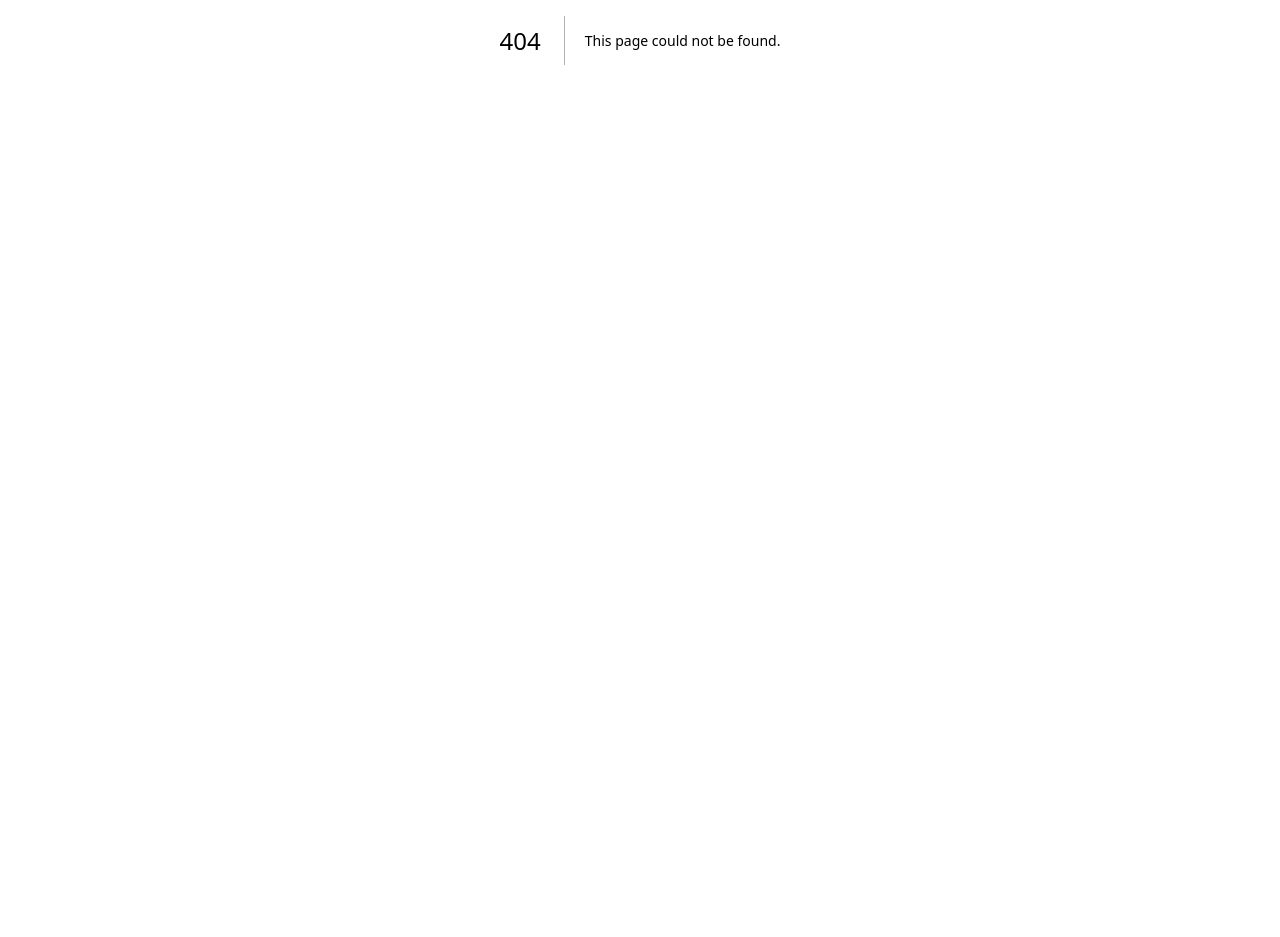
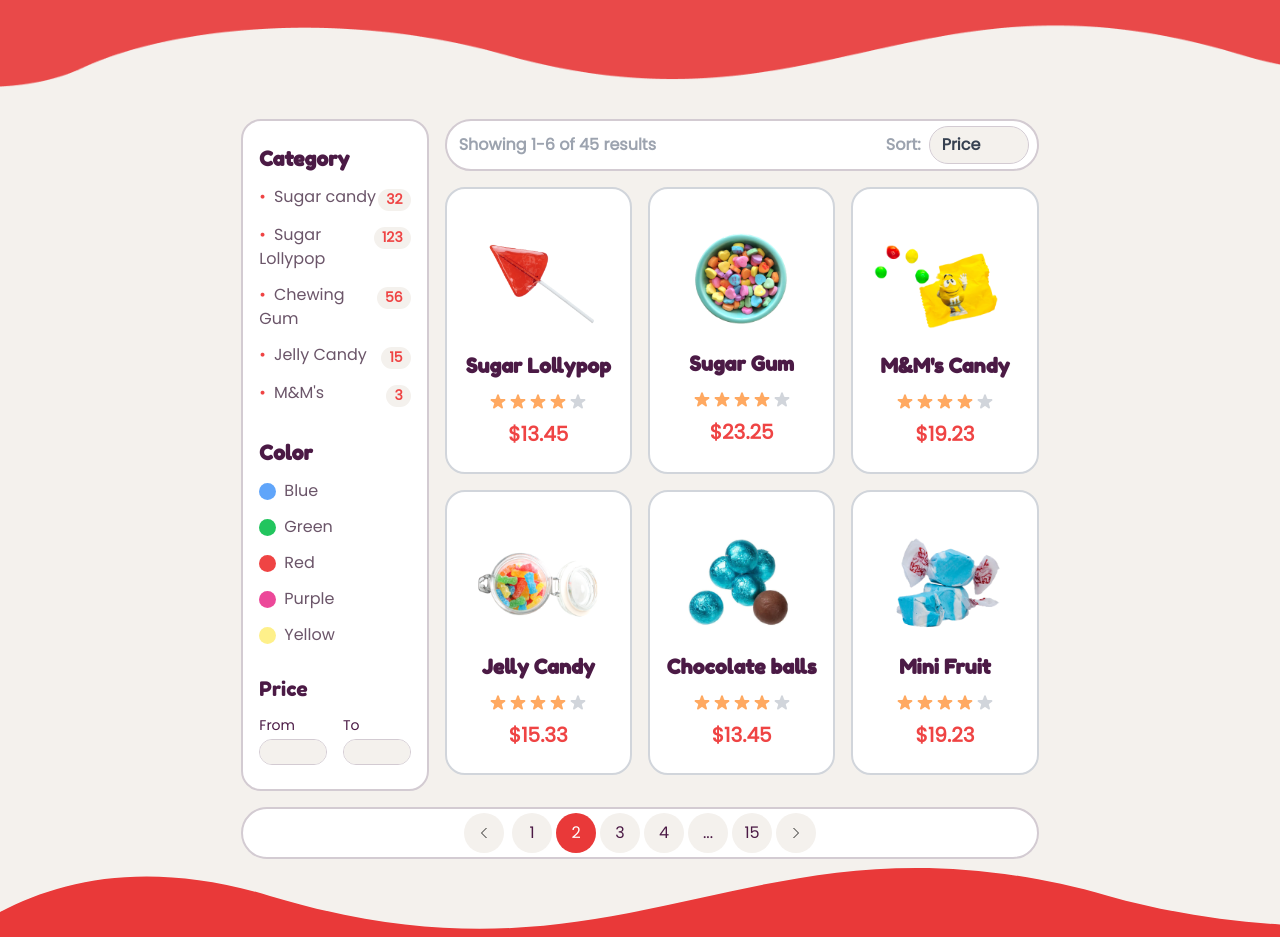
Before and after one commit to res0lution/candy-store, a Next.js app: page /collection in a window 1280 px wide. Before the commit this address had no page. Shown: the part 360-1297 px from the top of the page. Before the commit the page ends 800 px from the top, so only its background shows below. Built offline with nearby package versions, Linux system fonts and the light colour scheme.

Commit message:
collection page

```diff
--- /dev/null
+++ b/src/components/collection/CandyColors.tsx
@@ -0,0 +1,34 @@
+const candyColors = [
+  { color: 'Blue', css: 'bg-blue-400' },
+  { color: 'Green', css: 'bg-green-500' },
+  { color: 'Red', css: 'bg-red-500' },
+  { color: 'Purple', css: 'bg-pink-500' },
+  { color: 'Yellow', css: 'bg-yellow-200' },
+]
+
+const CandyColors = () => {
+  return (
+    <>
+      <div className='font-fredoka text-xl mt-8 text-custom-purple font-bold'>
+        Color
+      </div>
+      <div className='flex flex-col gap-3 mt-3'>
+        {candyColors.map((item, index) => {
+          return (
+            <div
+              className='flex font-poppins font-medium text-custom-purple-lite items-center gap-2'
+              key={index}
+            >
+              <div
+                className={`${item.css} h-[17px] w-[17px] rounded-full`}
+              ></div>
+              <div>{item.color}</div>
+            </div>
+          )
+        })}
+      </div>
+    </>
+  )
+}
+
+export default CandyColors
--- /dev/null
+++ b/src/components/collection/Pagination.tsx
@@ -0,0 +1,52 @@
+import Image from 'next/image'
+
+const Pagination = () => {
+  return (
+    <div className='mt-4'>
+      <div className='flex text-custom-purple justify-center w-100 rounded-full bg-white border-custom-gray border-[2px]'>
+        <div className='flex flex-col items-center p-1'>
+          <div className='flex'>
+            <div className='h-8 md:h-10 w-8 md:w-10 mr-2 flex justify-center items-center rounded-full bg-custom cursor-pointer'>
+              <Image
+                src='/arrow-pagi-left.svg'
+                alt='arrow'
+                width={20}
+                height={20}
+              />
+            </div>
+            <div className='flex h-8 md:h-10 text-custom-purple font-medium rounded-full space-x-1'>
+              <div className='w-8 md:w-10 flex justify-center items-center cursor-pointer leading-5 transition duration-150 ease-in bg-custom rounded-full'>
+                1
+              </div>
+              <div className='w-8 md:w-10 flex justify-center items-center cursor-pointer leading-5 transition duration-150 ease-in bg-custom-red text-white rounded-full hover:bg-gray-700'>
+                2
+              </div>
+              <div className='w-8 md:w-10 flex justify-center items-center cursor-pointer leading-5 transition duration-150 ease-in bg-custom rounded-full'>
+                3
+              </div>
+              <div className='w-8 md:w-10 flex justify-center items-center cursor-pointer leading-5 transition duration-150 ease-in bg-custom rounded-full'>
+                4
+              </div>
+              <div className='w-8 md:w-10 flex justify-center items-center cursor-pointer leading-5 transition duration-150 ease-in bg-custom rounded-full'>
+                ...
+              </div>
+              <div className='w-8 md:w-10 flex justify-center items-center cursor-pointer leading-5 transition duration-150 ease-in bg-custom rounded-full'>
+                15
+              </div>
+              <div className='h-8 md:h-10 w-8 md:w-10 mr-2 flex justify-center items-center rounded-full bg-custom cursor-pointer'>
+                <Image
+                  src='/arrow-pagi-right.svg'
+                  alt='arrow'
+                  width={20}
+                  height={20}
+                />
+              </div>
+            </div>
+          </div>
+        </div>
+      </div>
+    </div>
+  )
+}
+
+export default Pagination
--- /dev/null
+++ b/src/components/collection/Price.tsx
@@ -0,0 +1,29 @@
+const Price = () => {
+  return (
+    <>
+      <div className='font-fredoka text-xl mt-7'>Price</div>
+      <div className='flex justify-between mt-3 gap-4'>
+        <div>
+          <div className='text-sm mb-1'>From</div>
+          <div className='flex flex-row gap-3 bg-custom font-semibold form-select w-full rounded-full appearance-none overflow-hidden text-base text-gray-700 bg-clip-padding bg-no-repeat border border-solid border-custom-gray transition ease-in-out m-0 focus:text-gray-700 focus:bg-white focus:border-blue-600 focus:outline-none'>
+            <input
+              type='number'
+              className='text-center border-0 bg-custom focus:ring-0 outline-0 w-full'
+            />
+          </div>
+        </div>
+        <div>
+          <div className='text-sm mb-1'>To</div>
+          <div className='flex flex-row gap-3 bg-custom font-semibold form-select w-full rounded-full appearance-none overflow-hidden text-base text-gray-700 bg-clip-padding bg-no-repeat border border-solid border-custom-gray transition ease-in-out m-0 focus:text-gray-700 focus:bg-white focus:border-blue-600 focus:outline-none'>
+            <input
+              type='number'
+              className='text-center border-0 bg-custom focus:ring-0 outline-0 w-full'
+            />
+          </div>
+        </div>
+      </div>
+    </>
+  )
+}
+
+export default Price
--- /dev/null
+++ b/src/pages/collection.tsx
@@ -0,0 +1,104 @@
+import { useState } from 'react'
+import Product from '../components/Product'
+import Layout from '../components/Layout'
+import Image from 'next/image'
+import productData from '../data/productsData'
+import Category from '../components/collection/Category'
+import CandyColors from '../components/collection/CandyColors'
+import Pagination from '../components/collection/Pagination'
+import Price from '../components/collection/Price'
+
+const Collection = () => {
+  const [showFilter, setShowFilter] = useState(false)
+  return (
+    <Layout>
+      <div className='px-3 md:px-7 w-100 mx-auto xl:w-4/6 mt-14 xl:-mt-16 text-custom-purple'>
+        {showFilter ? (
+          <div className='mb-5'>
+            <Image
+              onClick={() => setShowFilter(false)}
+              src='/cross1.png'
+              alt='cross'
+              width={18}
+              height={18}
+            />
+          </div>
+        ) : null}
+        <div className='grid grid-cols-1 gap-4 xl:grid-cols-4 relative'>
+          <div className='xl:block p-4 bg-white h-full border-custom-gray pb-6 border-[2px] rounded-[20px] w-full md:h-full hidden'>
+            <Category />
+            <CandyColors />
+            <Price />
+          </div>
+          {showFilter ? (
+            <>
+              <div className='z-10 xl:block p-4 bg-white h-full border-custom-gray pb-6 border-[2px] rounded-[20px] absolute w-full md:w-[32%] md:h-full'>
+                <Category />
+                <CandyColors />
+                <Price />
+              </div>
+            </>
+          ) : null}
+          <div className='col-span-3'>
+            <div className='grid gap-4 grid-cols-2 md:grid-cols-3'>
+              {showFilter ? null : (
+                <div className='col-span-2 md:col-span-3'>
+                  <div className='flex space-x-3 xl:space-x-0 relative'>
+                    <div
+                      className='xl:hidden pt-[13px] px-[14px] flex justify-between w-100 text-gray-400 rounded-full bg-white border-custom-gray border-[2px]'
+                      onClick={() => setShowFilter(true)}
+                    >
+                      <Image
+                        src='/filter.svg'
+                        alt='filter'
+                        width={28}
+                        height={28}
+                      />
+                    </div>
+                    <div className='flex w-full justify-between w-100 text-gray-400 rounded-full bg-white border-custom-gray border-[2px]'>
+                      <div className='font-semibold p-3'>
+                        <span className='hidden md:inline'>Showing</span> 1-6 of
+                        45 <span className='hidden md:inline'>results</span>
+                      </div>
+                      <div className='flex align-middle items-center mr-2 ml-3'>
+                        <span className='hidden md:flex align-middle font-semibold'>
+                          Sort:
+                        </span>
+                        <div>
+                          <div className='flex justify-center items-center ml-2'>
+                            <div>
+                              <select
+                                className='bg-custom font-semibold form-select w-[100px] rounded-full appearance-none block px-3 py-1.5 text-base text-gray-700 bg-clip-padding
+                              bg-no-repeat border border-solid border-custom-gray transition ease-in-out m-0 focus:text-gray-700 focus:bg-white focus:border-blue-600 focus:outline-none'
+                                aria-label='Default select'
+                              >
+                                <option value='3'>Price</option>
+                              </select>
+                            </div>
+                          </div>
+                        </div>
+                      </div>
+                    </div>
+                  </div>
+                </div>
+              )}
+              {productData.map((product, index) => {
+                return (
+                  <Product
+                    name={product.name}
+                    price={product.price}
+                    image={product.image}
+                    key={index}
+                  />
+                )
+              })}
+            </div>
+          </div>
+        </div>
+        <Pagination />
+      </div>
+    </Layout>
+  )
+}
+
+export default Collection
```
